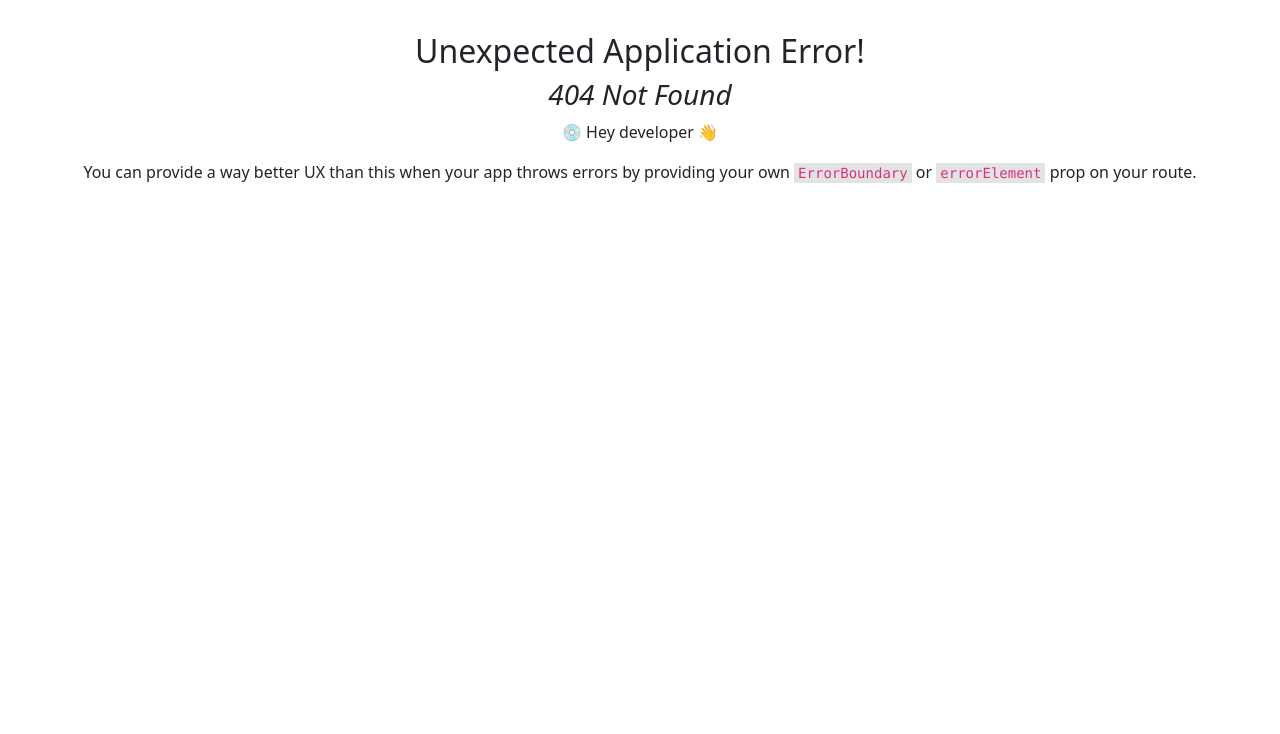
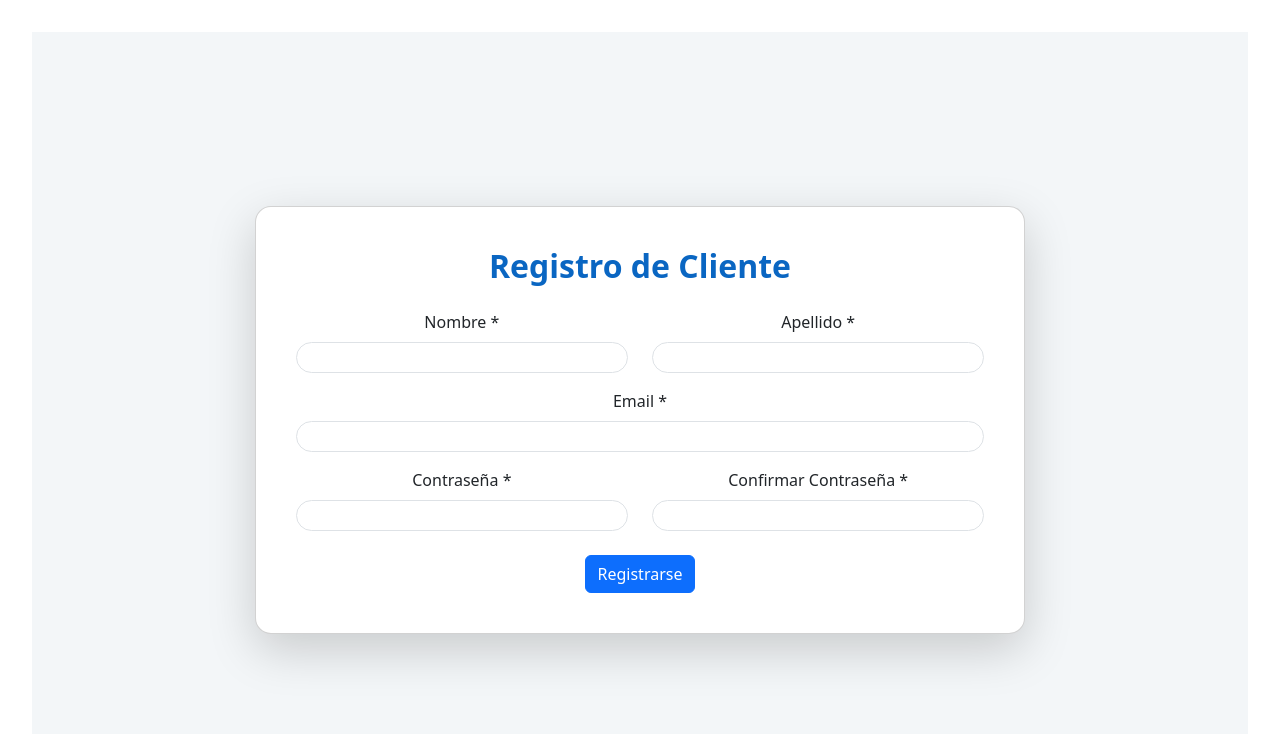
Before and after one commit to nahuelmendez6/int-com-front, a React (Vite) app: page /register-customer in a window 1280 px wide. Before the commit this address had no page. Shown: the top 734 px of the page. Built offline with nearby package versions, Linux system fonts and the light colour scheme.

Commit message:
feat(auth):registro de cliente

```diff
--- /dev/null
+++ b/src/hooks/useCustomerRegistrationForm.js
@@ -0,0 +1,65 @@
+
+import { useState } from 'react';
+import { useNavigate } from 'react-router-dom';
+import { registerUser } from '../services/authService';
+
+const useCustomerRegistrationForm = () => {
+  const navigate = useNavigate();
+  const [formData, setFormData] = useState({
+    email: '',
+    password: '',
+    confirmPassword: '',
+    name: '',
+    lastname: '',
+    role: 'customer',
+  });
+  const [loading, setLoading] = useState(false);
+  const [errors, setErrors] = useState('');
+  const [successMessage, setSuccessMessage] = useState('');
+
+  const handleChange = (e) => {
+    const { name, value } = e.target;
+    setFormData((prev) => ({ ...prev, [name]: value }));
+  };
+
+  const handleSubmit = async (e) => {
+    e.preventDefault();
+    setLoading(true);
+    setErrors('');
+    setSuccessMessage('');
+
+    if (formData.password !== formData.confirmPassword) {
+      setErrors('Las contraseñas no coinciden');
+      setLoading(false);
+      return;
+    }
+
+    const { confirmPassword, ...dataToSend } = formData;
+
+    try {
+      await registerUser(dataToSend);
+      setSuccessMessage('¡Registro exitoso!');
+      navigate('/verify-email', { state: { email: formData.email } });
+    } catch (err) {
+      console.error('Error en registro:', err);
+      const errorMsg =
+        err.detail ||
+        err.message ||
+        (typeof err === 'string' ? err : 'Error al registrar usuario');
+      setErrors(errorMsg);
+    } finally {
+      setLoading(false);
+    }
+  };
+
+  return {
+    formData,
+    handleChange,
+    handleSubmit,
+    loading,
+    errors,
+    successMessage,
+  };
+};
+
+export default useCustomerRegistrationForm;
--- a/src/main.jsx
+++ b/src/main.jsx
@@ -5,6 +5,7 @@ import './index.css';
 import App from './App.jsx';
 import WelcomeScreen from './pages/WelcomeScreen';
 import ProviderRegistrationForm from './pages/ProviderRegistrationForm';
+import CustomerRegistrationForm from './pages/CustomerRegistrationForm';
 import EmailVerificationPage from './pages/EmailVerificationPage';
 import Dashboard from './pages/Dashboard';
 
@@ -20,6 +21,10 @@ const router = createBrowserRouter([
       {
         path: "/register-provider",
         element: <ProviderRegistrationForm />,
+      },
+      {
+        path: "/register-customer",
+        element: <CustomerRegistrationForm />,
       },
       {
         path: "/verify-email",
--- /dev/null
+++ b/src/pages/CustomerRegistrationForm.jsx
@@ -0,0 +1,45 @@
+
+import React from 'react';
+import { Container, Row, Col, Card, Form } from 'react-bootstrap';
+import useCustomerRegistrationForm from '../hooks/useCustomerRegistrationForm';
+
+import PersonalInfoForm from '../components/registrationForm/PersonalInfoForm';
+
+const CustomerRegistrationForm = () => {
+  const {
+    formData,
+    handleChange,
+    handleSubmit,
+    loading,
+    errors,
+    successMessage,
+  } = useCustomerRegistrationForm();
+
+
+
+  return (
+    <Container fluid className="d-flex align-items-center justify-content-center min-vh-100" style={{ background: 'var(--main-bg)' }}>
+      <Row className="w-100 justify-content-center">
+        <Col md={10} lg={9} xl={8}>
+          <Card className="p-4 shadow-lg" style={{ borderRadius: '1rem' }}>
+            <Card.Body>
+              <h2 className="mb-4 section-title text-center">Registro de Cliente</h2>
+              <Form onSubmit={handleSubmit}>
+                <PersonalInfoForm formData={formData} handleChange={handleChange} />
+                <div className="d-flex justify-content-center mt-4">
+                  <button type="submit" className="btn btn-primary" disabled={loading}>
+                    {loading ? 'Registrando...' : 'Registrarse'}
+                  </button>
+                </div>
+                {errors && <p className="text-danger mt-3 text-center">{errors}</p>}
+                {successMessage && <p className="text-success mt-3 text-center">{successMessage}</p>}
+              </Form>
+            </Card.Body>
+          </Card>
+        </Col>
+      </Row>
+    </Container>
+  );
+};
+
+export default CustomerRegistrationForm;
--- a/src/pages/WelcomeScreen.jsx
+++ b/src/pages/WelcomeScreen.jsx
@@ -28,7 +28,7 @@ const WelcomeScreen = () => {
                       <p className="card-text">
                         Busca y contrata servicios de profesionales y empresas.
                       </p>
-                      <Button variant="primary" className="w-100 mt-3">
+                      <Button variant="primary" className="w-100 mt-3" onClick={() => navigate('/register-customer')}>
                         Registrarse como Cliente
                       </Button>
                     </Card.Body>
```
